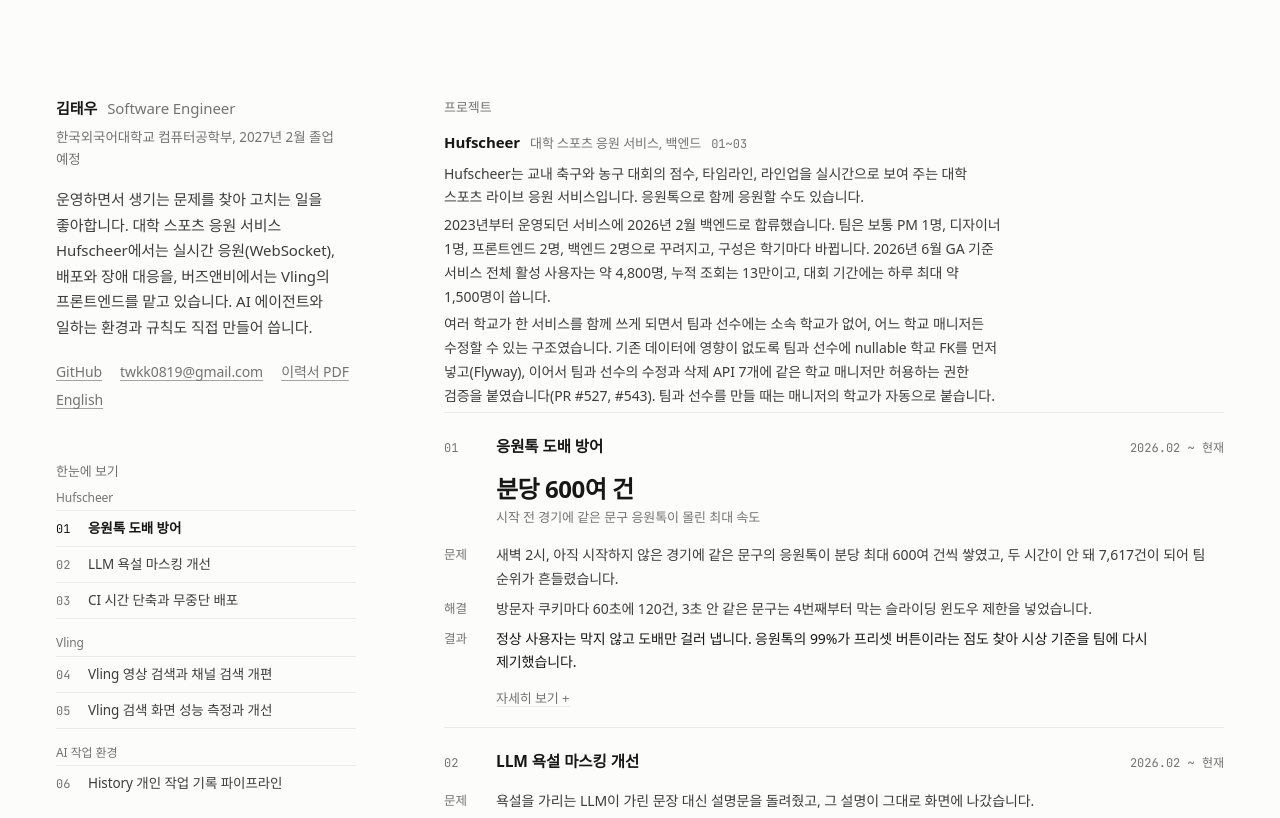
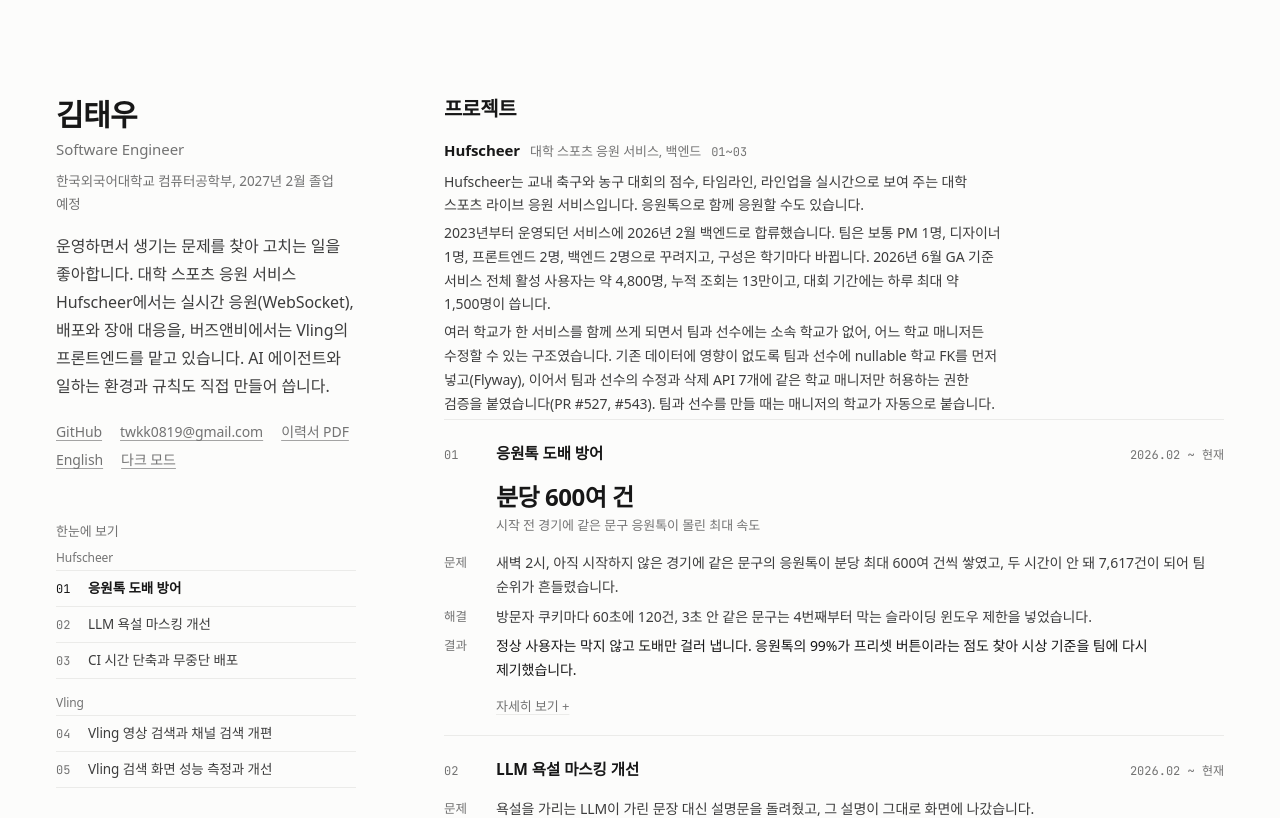
Before and after one commit to TAEW00KIM/TAEW00KIM.github.io, a React (Vite) app: page / in a window 1280 px wide. Shown: the top 818 px of the page. Built offline with nearby package versions, Linux system fonts and the light colour scheme; a web font is replaced by a local one.

Commit message:
Design direction A: larger masthead and section headings, left date column, manual theme toggle, two-column inline index

```diff
--- a/index.html
+++ b/index.html
@@ -4,7 +4,16 @@
     <meta charset="UTF-8" />
     <meta name="viewport" content="width=device-width, initial-scale=1" />
     <meta name="description" content="소프트웨어 개발자 김태우의 포트폴리오. 운영하면서 생기는 문제를 찾아 고치는 일을 좋아합니다." />
-    <meta name="theme-color" content="#fbfaf7" />
+    <meta name="theme-color" content="#fcfcfb" />
+    <script>
+      try {
+        var t = localStorage.getItem("theme");
+        if (t === "dark" || t === "light") {
+          document.documentElement.setAttribute("data-theme", t);
+          if (t === "dark") document.querySelector('meta[name="theme-color"]').setAttribute("content", "#111111");
+        }
+      } catch (e) {}
+    </script>
     <title>Kim Taewoo | Software Engineer</title>
     <link rel="icon" href="/favicon.svg" type="image/svg+xml" />
     <meta property="og:type" content="website" />
--- a/src/components/Entries.tsx
+++ b/src/components/Entries.tsx
@@ -7,10 +7,10 @@ export default function Entries({ id, title, items }: { id: string; title: strin
       <ul className="rows">
         {items.map((it) => (
           <li className="entry" key={it.title + it.period}>
-            <div className="row-head">
+            <div className="entry-grid">
+              <span className="date mono">{it.period}</span>
+              <div>
                 <h3>{it.title}</h3>
-              <span className="date mono">{it.period}</span>
-            </div>
                 <p className="org">{it.org}</p>
                 {it.bullets.length > 0 && (
                   <ul className="dash">
@@ -19,6 +19,8 @@ export default function Entries({ id, title, items }: { id: string; title: strin
                     ))}
                   </ul>
                 )}
+              </div>
+            </div>
           </li>
         ))}
       </ul>
--- a/src/components/Header.tsx
+++ b/src/components/Header.tsx
@@ -1,4 +1,5 @@
 import { useData } from "../i18n";
+import ThemeToggle from "./ThemeToggle";
 
 export default function Header() {
   const { hero, resume, site, ui } = useData();
@@ -15,6 +16,7 @@ export default function Header() {
         <a href={`mailto:${site.email}`}>{site.email}</a>
         <a href={site.resumePdf} download={ui.resumeFilename}>{resume.pdfLabel}</a>
         <a href={ui.langLinkHref} hrefLang={ui.lang === "en" ? "ko" : "en"}>{ui.langLinkLabel}</a>
+        <ThemeToggle />
       </p>
     </header>
   );
--- /dev/null
+++ b/src/components/ThemeToggle.tsx
@@ -0,0 +1,52 @@
+import { useEffect, useState } from "react";
+import { useData } from "../i18n";
+
+type Mode = "light" | "dark";
+
+const systemMode = (): Mode =>
+  typeof matchMedia !== "undefined" && matchMedia("(prefers-color-scheme: dark)").matches ? "dark" : "light";
+
+const currentMode = (): Mode => {
+  const a = document.documentElement.getAttribute("data-theme");
+  return a === "dark" || a === "light" ? a : systemMode();
+};
+
+// 첫 렌더는 브라우저 상태와 무관하게 고정(서버 렌더와 같게), 마운트 뒤에 현재 모드를 읽는다
+export default function ThemeToggle() {
+  const { ui } = useData();
+  const [mode, setMode] = useState<Mode | null>(null);
+
+  useEffect(() => {
+    setMode(currentMode());
+    const mq = matchMedia("(prefers-color-scheme: dark)");
+    const onChange = () => {
+      if (!document.documentElement.hasAttribute("data-theme")) setMode(systemMode());
+    };
+    mq.addEventListener("change", onChange);
+    return () => mq.removeEventListener("change", onChange);
+  }, []);
+
+  const toggle = () => {
+    const next: Mode = (mode ?? currentMode()) === "dark" ? "light" : "dark";
+    document.documentElement.setAttribute("data-theme", next);
+    document.querySelector('meta[name="theme-color"]')?.setAttribute("content", next === "dark" ? "#111111" : "#fcfcfb");
+    try {
+      localStorage.setItem("theme", next);
+    } catch {
+      /* 저장 실패는 무시 */
+    }
+    setMode(next);
+  };
+
+  return (
+    <button
+      type="button"
+      className="theme-toggle"
+      onClick={toggle}
+      data-pending={mode === null ? "" : undefined}
+      suppressHydrationWarning
+    >
+      {mode === "dark" ? ui.themeToLight : ui.themeToDark}
+    </button>
+  );
+}
--- a/src/data.en.ts
+++ b/src/data.en.ts
@@ -707,6 +707,8 @@ export const ui = {
   more: "Read more",
   less: "Close",
   projectsTitle: "Projects",
+  themeToLight: "Light mode",
+  themeToDark: "Dark mode",
   langLinkLabel: "한국어",
   langLinkHref: "/",
   resumeFilename: "Kim_Taewoo_Resume_ko.pdf",
--- a/src/data.ts
+++ b/src/data.ts
@@ -745,6 +745,8 @@ export const ui = {
   more: "자세히 보기",
   less: "접기",
   projectsTitle: "프로젝트",
+  themeToLight: "라이트 모드",
+  themeToDark: "다크 모드",
   langLinkLabel: "English",
   langLinkHref: "/en/",
   resumeFilename: "김태우_이력서.pdf",
--- a/src/styles.css
+++ b/src/styles.css
@@ -11,14 +11,24 @@
   --mono: "JetBrains Mono", ui-monospace, Menlo, monospace;
 }
 @media (prefers-color-scheme: dark) {
-  :root {
+  :root:not([data-theme="light"]) {
     --paper: #111111;
     --ink: #ededed;
     --body: #c7c7c7;
     --sub: #8f8f8f;
     --faint: #666666;
     --rule: #262626;
+    color-scheme: dark;
   }
+}
+:root[data-theme="dark"] {
+  --paper: #111111;
+  --ink: #ededed;
+  --body: #c7c7c7;
+  --sub: #8f8f8f;
+  --faint: #666666;
+  --rule: #262626;
+  color-scheme: dark;
 }
 html[lang="en"] { --ind: 76px; }
 * { box-sizing: border-box; }
@@ -45,16 +55,23 @@ ul, ol { list-style: none; }
 .mono { font-family: var(--mono); font-variant-numeric: tabular-nums; letter-spacing: 0; }
 
 /* header */
-.masthead h1 { font-size: 15px; font-weight: 600; }
-.role { margin-left: 10px; font-weight: 400; color: var(--sub); }
-.school { margin-top: 4px; font-size: 13.5px; color: var(--sub); }
-.intro { margin-top: 16px; color: var(--body); max-width: 34em; }
+.masthead h1 { font-size: 30px; font-weight: 700; letter-spacing: -0.02em; line-height: 1.25; }
+.role { display: block; margin: 6px 0 0; font-size: 15px; font-weight: 400; letter-spacing: -0.005em; color: var(--sub); }
+.school { margin-top: 12px; font-size: 13.5px; color: var(--sub); }
+.intro { margin-top: 16px; font-size: 16px; line-height: 1.75; color: var(--body); max-width: 34em; }
 .links { margin-top: 20px; display: flex; flex-wrap: wrap; gap: 4px 18px; font-size: 14px; color: var(--sub); }
 .links a:hover { color: var(--ink); }
+.theme-toggle {
+  all: unset; cursor: pointer; color: var(--sub); text-decoration: underline; text-decoration-color: var(--faint);
+  text-underline-offset: 3px; text-decoration-thickness: 1px;
+}
+.theme-toggle:hover { color: var(--ink); text-decoration-color: var(--ink); }
+.theme-toggle:focus-visible { outline: 2px solid var(--ink); outline-offset: 3px; border-radius: 2px; }
+.theme-toggle[data-pending] { visibility: hidden; }
 
 /* sections */
-.section { margin-top: 64px; }
-.section h2 { font-size: 13px; font-weight: 500; color: var(--sub); margin-bottom: 12px; }
+.section { margin-top: 96px; }
+.section h2 { font-size: 20px; font-weight: 700; letter-spacing: -0.015em; line-height: 1.3; color: var(--ink); margin-bottom: 16px; }
 
 .rows > li, .project { border-top: 1px solid var(--rule); }
 .rows > li:last-child, .project:last-child { border-bottom: 1px solid var(--rule); }
@@ -64,6 +81,8 @@ ul, ol { list-style: none; }
 .org { display: block; font-size: 14px; color: var(--sub); }
 
 .entry { padding: 16px 0; }
+.entry-grid { display: grid; grid-template-columns: 150px minmax(0, 1fr); gap: 0 24px; }
+.entry-grid > .date { white-space: normal; padding-top: 3px; line-height: 1.5; }
 .entry h3 { font-size: 15px; font-weight: 500; }
 .dash { margin-top: 8px; font-size: 14px; color: var(--body); }
 .dash li { position: relative; padding-left: 16px; margin-top: 3px; }
@@ -149,9 +168,11 @@ figcaption { font-size: 12.5px; color: var(--sub); margin-top: 8px; line-height:
 
 @media (max-width: 640px) {
   #root { padding: 64px 20px 56px; }
-  .masthead h1 .role { display: block; margin: 2px 0 0; }
+  .masthead h1 { font-size: 28px; }
   .row-head { flex-direction: column; gap: 2px; }
-  .section { margin-top: 64px; }
+  .section { margin-top: 72px; }
+  .entry-grid { grid-template-columns: 1fr; gap: 2px; }
+  .entry-grid > .date { padding-top: 0; }
   .skills > div { grid-template-columns: 1fr; }
   .glance a { grid-template-columns: 24px 1fr; }
   .gkey { grid-column: 2; text-align: left; margin-top: -4px; }
@@ -162,6 +183,14 @@ figcaption { font-size: 12.5px; color: var(--sub); margin-top: 8px; line-height:
   .psr > div { grid-template-columns: 1fr; gap: 0; }
   .psr dt { padding-top: 6px; }
   figure:has(img[height="900"]) { width: calc(50% - 8px); }
+}
+
+@media (min-width: 641px) and (max-width: 1099px) {
+  .glance-inline ol { display: grid; grid-template-columns: 1fr 1fr; column-gap: 32px; border-top: 0; }
+  .glance-inline li { border-bottom: 0; border-top: 1px solid var(--rule); }
+  .glance-inline ol { border-bottom: 1px solid var(--rule); }
+  .glance-inline a { grid-template-columns: 24px 1fr; gap: 8px; }
+  .glance-inline .gkey { grid-column: 2; text-align: left; margin-top: -4px; }
 }
 
 @media (min-width: 1100px) {
```
Lines whose indentation alone changed are shown as unchanged.
